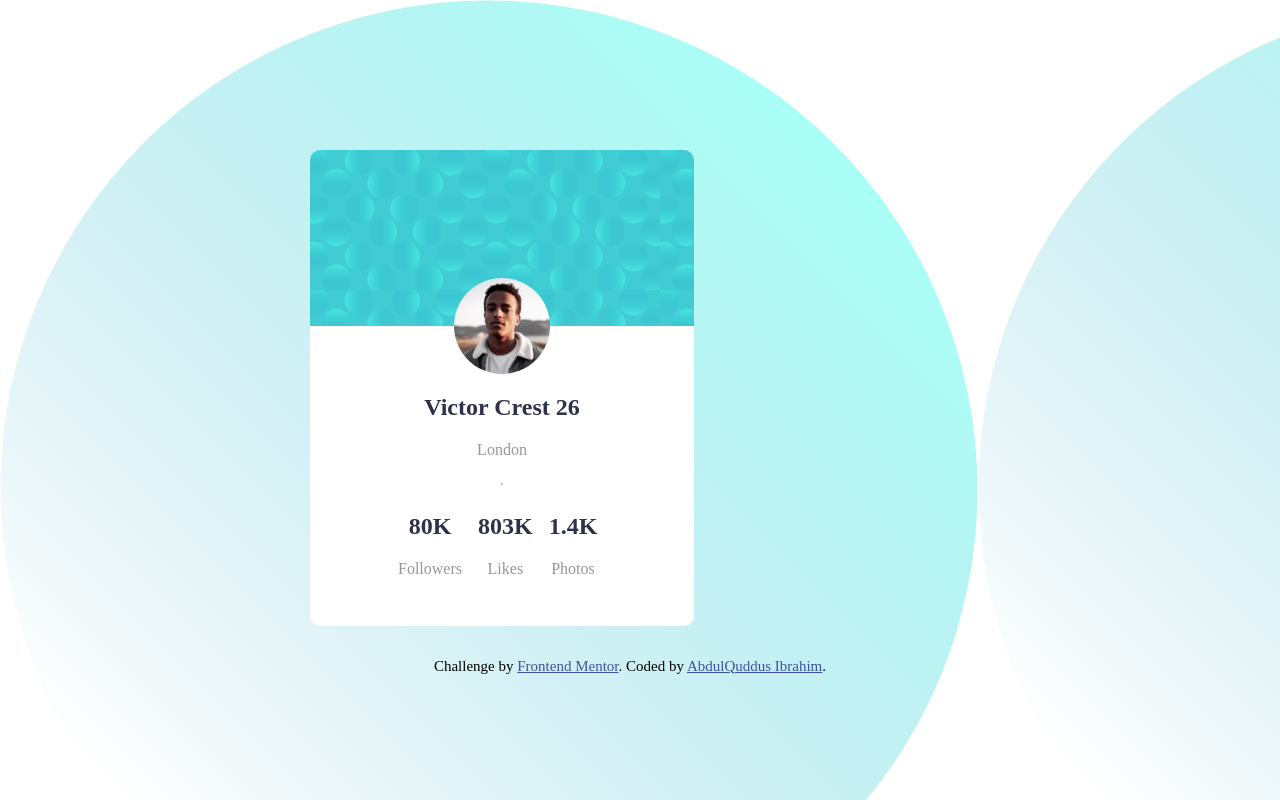
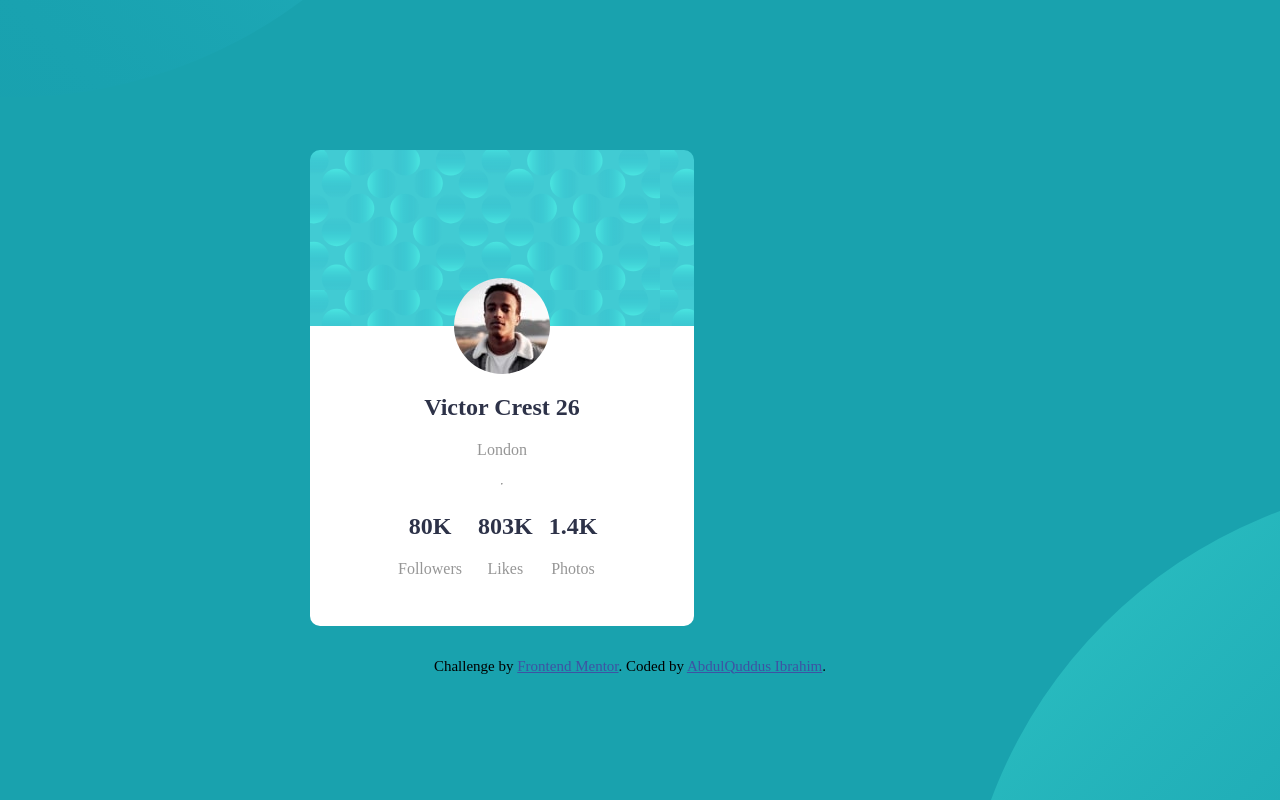
Before and after one commit to Xclusive09/PROFILE-CARD-COMPONENT-MAIN, a plain HTML site: page index.html in a window 1280 px wide. Drawn offline with Linux system fonts and the light colour scheme.

Commit message:
Update styles.css

```diff
--- a/styles.css
+++ b/styles.css
@@ -3,6 +3,10 @@ body{
     font-family: [Kumbh Sans](https://fonts.google.com/specimen/Kumbh+Sans);
     width: 100%;
     margin: -10px;
+     background-color: hsl(185, 75%, 39%);
+    background-image: url(images/bg-pattern-top.svg), url(images/bg-pattern-bottom.svg);
+    background-repeat: no-repeat;
+    background-position: -30rem -55rem, 60rem 30rem;
 
 }
 p{
```
